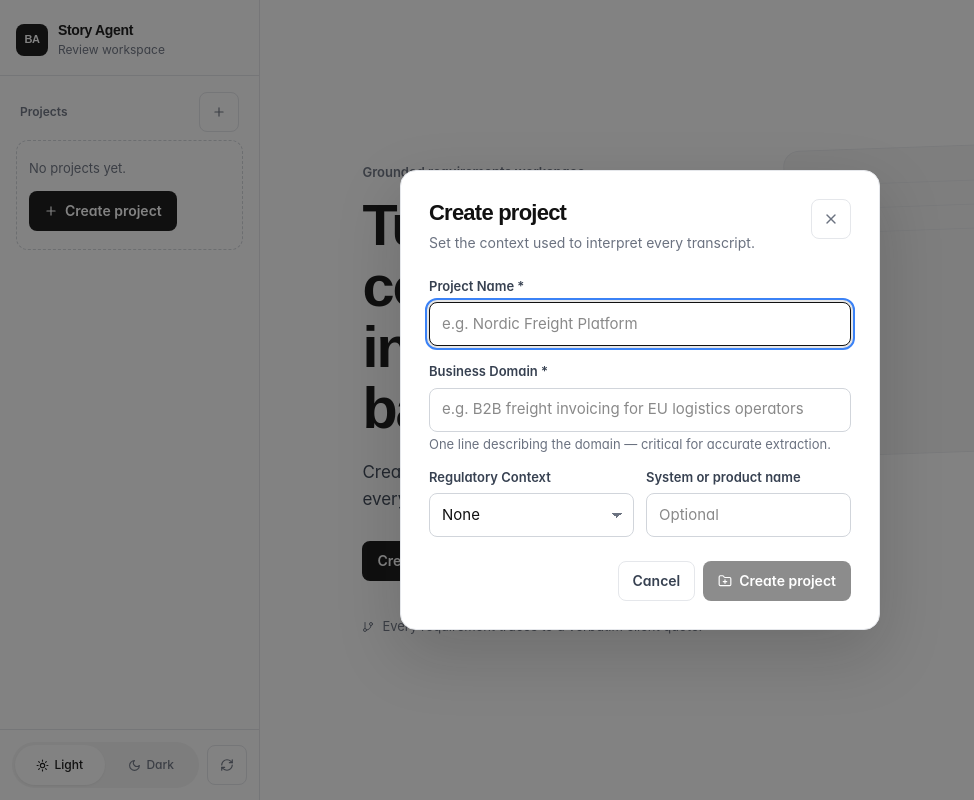
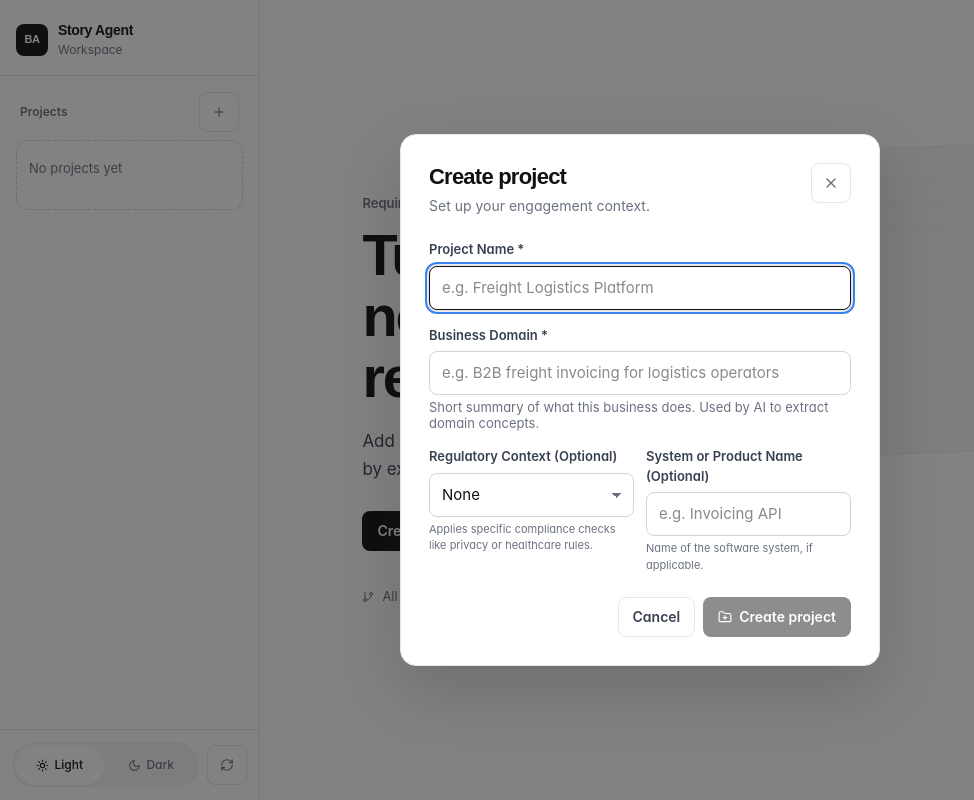
Before and after one commit to teransarathchandra/ba-story-agent, a React (Vite) app in the folder electron/: page / in a window 1280 px wide. Both pictures are taken after a click on the button 219 px from the left and 112 px from the top of the page. Shown: the whole page, without its empty margins (0-974 px from the left). Built offline with nearby package versions, Linux system fonts and the light colour scheme.

Commit message:
style(design): FINDING-009 — refine product language

```diff
--- a/electron/src/renderer/components/AnalyzeButton.tsx
+++ b/electron/src/renderer/components/AnalyzeButton.tsx
@@ -20,7 +20,7 @@ const STAGE_LABELS: Record<string, string> = {
   'stage4': 'Reconciling cross-session',
   'stage5': 'Synthesizing requirements',
   'stage6': 'Writing user stories',
-  'stage7': 'Running critique panel',
+  'stage7': 'Running AI reviewers',
   'stage8': 'Assembling results',
 }
 
@@ -78,7 +78,7 @@ export default function AnalyzeButton({ sessionId, sessionTitle, onComplete }: P
         style={{ width: '100%' }}
       >
         <Play size={14} />
-        Analyze with Claude
+        Analyze transcript
       </button>
     )
   }
@@ -90,7 +90,7 @@ export default function AnalyzeButton({ sessionId, sessionTitle, onComplete }: P
           <div className="flex items-center gap-2">
             <Loader size={12} className="animate-spin text-indigo-400" />
             <span className="font-medium text-indigo-300">
-              {currentStage ? (STAGE_LABELS[currentStage] ?? currentStage) : 'Starting…'}
+              {currentStage ? (STAGE_LABELS[currentStage] ?? currentStage) : 'Starting...'}
             </span>
           </div>
           <span className="text-slate-500">{progress}%</span>
@@ -147,7 +147,7 @@ export default function AnalyzeButton({ sessionId, sessionTitle, onComplete }: P
         </div>
         {(result.quarantineRate ?? 0) > 0 && (
           <div className="text-xs text-amber-400 bg-amber-500/10 border border-amber-500/20 rounded px-2 py-1">
-            Quarantine rate: {((result.quarantineRate ?? 0) * 100).toFixed(1)}% — check quarantine list.
+            Quarantine rate: {((result.quarantineRate ?? 0) * 100).toFixed(1)}%: check quarantine list.
           </div>
         )}
       </div>
--- a/electron/src/renderer/components/EvidencePanel.tsx
+++ b/electron/src/renderer/components/EvidencePanel.tsx
@@ -19,13 +19,11 @@ interface ClaimDetail {
 }
 
 function highlightQuoteInContext(context: string, quote: string): React.ReactNode[] {
-  // Find the quote within the context and wrap it in a highlight span
   const normalizedContext = context
   const normalizedQuote = quote.trim()
 
   const idx = normalizedContext.indexOf(normalizedQuote)
   if (idx < 0) {
-    // Quote not found in context (e.g. fuzzy-matched), show context with quote separately
     return [<span key="full">{context}</span>]
   }
 
@@ -136,17 +134,17 @@ export default function EvidencePanel({ claimId, onClose }: Props) {
               )}
             </div>
 
-            {/* Normalized statement */}
+            {/* Statement */}
             <div>
-              <div className="label mb-1.5">Normalized statement</div>
+              <div className="label mb-1.5">Statement</div>
               <p className="text-sm text-slate-200 leading-relaxed">{claim.statement}</p>
             </div>
 
             <div className="divider" />
 
-            {/* Verbatim quote */}
+            {/* Client quote */}
             <div>
-              <div className="label mb-2">Verbatim quote</div>
+              <div className="label mb-2">Client quote</div>
               <blockquote className="quote-text text-sm">
                 "{claim.quote}"
               </blockquote>
@@ -155,7 +153,7 @@ export default function EvidencePanel({ claimId, onClose }: Props) {
             {/* Transcript context with inline highlight */}
             {claim.context && (
               <div>
-                <div className="label mb-2">In context</div>
+                <div className="label mb-2">Transcript context</div>
                 <div
                   className="text-xs leading-relaxed p-3 rounded-lg"
                   style={{ background: 'rgba(0,0,0,0.25)', border: '1px solid var(--border-subtle)' }}
@@ -168,7 +166,7 @@ export default function EvidencePanel({ claimId, onClose }: Props) {
                   <span
                     style={{ width: 10, height: 10, display: 'inline-block', background: 'rgba(99,102,241,0.25)', borderRadius: 2 }}
                   />
-                  Highlighted: the exact quote from transcript
+                  Highlighted text shows quote in transcript context
                 </p>
               </div>
             )}
@@ -176,7 +174,7 @@ export default function EvidencePanel({ claimId, onClose }: Props) {
             {/* Position info */}
             {claim.charStart != null && (
               <div className="text-[10px] text-slate-600 border-t border-slate-800 pt-3">
-                Position in transcript: chars {claim.charStart}–{claim.charEnd}
+                Position in transcript: chars {claim.charStart} to {claim.charEnd}
               </div>
             )}
 
@@ -184,7 +182,7 @@ export default function EvidencePanel({ claimId, onClose }: Props) {
             {claim.status === 'quarantined' && (
               <div className="flex items-start gap-2 text-xs text-amber-400 bg-amber-500/10 border border-amber-500/20 rounded-lg px-3 py-2.5">
                 <AlertCircle size={13} className="flex-shrink-0 mt-0.5" />
-                <span>This claim was quarantined — its quote could not be matched to the transcript with ≥90% similarity. It is excluded from all output.</span>
+                <span>This claim was quarantined: quote could not be matched to transcript with 90% accuracy. Excluded from results.</span>
               </div>
             )}
           </>
--- a/electron/src/renderer/components/Layout.tsx
+++ b/electron/src/renderer/components/Layout.tsx
@@ -67,7 +67,7 @@ export default function Layout() {
         )}
       </main>
 
-      {/* Evidence panel — always visible once something is selected */}
+      {/* Evidence panel — visible when an item is selected */}
       <aside
         className="evidence-shell"
         style={{
@@ -104,10 +104,10 @@ function EmptyState({ onCreateProject }: { onCreateProject: () => void }) {
   return (
     <div className="workspace-empty">
       <div className="empty-content">
-        <div className="empty-kicker">Grounded requirements workspace</div>
-        <h1 className="empty-title">Turn client conversations into an auditable baseline.</h1>
+        <div className="empty-kicker">Requirements workspace</div>
+        <h1 className="empty-title">Turn client meeting notes into software requirements.</h1>
         <p className="empty-copy">
-          Create an engagement, add meeting transcripts, and review every requirement against its original evidence.
+          Add your meeting transcripts to extract requirements backed by exact client quotes.
         </p>
         <div className="empty-actions">
           <button className="btn btn-primary no-drag" onClick={onCreateProject}>
@@ -116,7 +116,7 @@ function EmptyState({ onCreateProject }: { onCreateProject: () => void }) {
         </div>
         <div className="principle-row">
           <GitBranch size={12} />
-          <span>Every requirement traces to a verbatim client quote.</span>
+          <span>All requirements link directly to what the client said in transcripts.</span>
         </div>
       </div>
     </div>
--- a/electron/src/renderer/components/ProjectCreate.tsx
+++ b/electron/src/renderer/components/ProjectCreate.tsx
@@ -8,10 +8,10 @@ interface Props {
 
 const REGULATORY_OPTIONS = [
   { value: 'none', label: 'None' },
-  { value: 'GDPR', label: 'GDPR' },
-  { value: 'HIPAA', label: 'HIPAA' },
-  { value: 'PCI-DSS', label: 'PCI-DSS' },
-  { value: 'SOC2', label: 'SOC 2' },
+  { value: 'GDPR', label: 'GDPR (EU Privacy)' },
+  { value: 'HIPAA', label: 'HIPAA (US Healthcare)' },
+  { value: 'PCI-DSS', label: 'PCI-DSS (Payments)' },
+  { value: 'SOC2', label: 'SOC 2 (Security)' },
 ]
 
 export default function ProjectCreate({ onCreated, onCancel }: Props) {
@@ -48,9 +48,9 @@ export default function ProjectCreate({ onCreated, onCancel }: Props) {
         <div className="flex items-start justify-between mb-6">
           <div>
             <h2 className="modal-title">Create project</h2>
-            <p className="modal-description">Set the context used to interpret every transcript.</p>
+            <p className="modal-description">Set up your engagement context.</p>
           </div>
-          <button onClick={onCancel} className="icon-button" aria-label="Close create project dialog">
+          <button onClick={onCancel} className="icon-button" aria-label="Close dialog">
             <X size={16} />
           </button>
         </div>
@@ -62,7 +62,7 @@ export default function ProjectCreate({ onCreated, onCancel }: Props) {
               className="input"
               value={name}
               onChange={e => setName(e.target.value)}
-              placeholder="e.g. Nordic Freight Platform"
+              placeholder="e.g. Freight Logistics Platform"
               autoFocus
               required
             />
@@ -74,31 +74,37 @@ export default function ProjectCreate({ onCreated, onCancel }: Props) {
               className="input"
               value={domain}
               onChange={e => setDomain(e.target.value)}
-              placeholder="e.g. B2B freight invoicing for EU logistics operators"
+              placeholder="e.g. B2B freight invoicing for logistics operators"
               required
             />
             <p className="text-xs text-slate-500 mt-1">
-              One line describing the domain — critical for accurate extraction.
+              Short summary of what this business does. Used by AI to extract domain concepts.
             </p>
           </div>
 
           <div className="grid grid-cols-2 gap-3">
             <div>
-              <label className="label">Regulatory Context</label>
+              <label className="label">Regulatory Context (Optional)</label>
               <select className="input" value={regulatory} onChange={e => setRegulatory(e.target.value)}>
                 {REGULATORY_OPTIONS.map(o => (
                   <option key={o.value} value={o.value}>{o.label}</option>
                 ))}
               </select>
+              <p className="text-[11px] text-slate-500 mt-1">
+                Applies specific compliance checks like privacy or healthcare rules.
+              </p>
             </div>
             <div>
-                <label className="label">System or product name</label>
+              <label className="label">System or Product Name (Optional)</label>
               <input
                 className="input"
                 value={systemName}
                 onChange={e => setSystemName(e.target.value)}
-                placeholder="Optional"
+                placeholder="e.g. Invoicing API"
               />
+              <p className="text-[11px] text-slate-500 mt-1">
+                Name of the software system, if applicable.
+              </p>
             </div>
           </div>
 
@@ -118,7 +124,7 @@ export default function ProjectCreate({ onCreated, onCancel }: Props) {
               disabled={loading || !name.trim() || !domain.trim()}
             >
               {loading ? <Loader size={14} className="animate-spin" /> : <FolderPlus size={14} />}
-              {loading ? 'Creating…' : 'Create project'}
+              {loading ? 'Creating...' : 'Create project'}
             </button>
           </div>
         </form>
--- a/electron/src/renderer/components/Sidebar.tsx
+++ b/electron/src/renderer/components/Sidebar.tsx
@@ -82,7 +82,7 @@ export default function Sidebar({
             <div className="brand-mark">BA</div>
             <div className="sidebar-copy">
               <div className="brand-title">Story Agent</div>
-              <div className="brand-subtitle">Review workspace</div>
+              <div className="brand-subtitle">Workspace</div>
             </div>
           </div>
         </div>
@@ -104,13 +104,7 @@ export default function Sidebar({
           <div className="space-y-0.5">
             {projects.length === 0 && (
               <div className="sidebar-empty">
-                <p className="sidebar-empty-copy">No projects yet.</p>
-                <button
-                  onClick={onCreateProject}
-                  className="btn btn-primary no-drag"
-                >
-                  <Plus size={14} /> <span className="sidebar-empty-copy">Create project</span>
-                </button>
+                <p className="sidebar-empty-copy">No projects yet</p>
               </div>
             )}
 
```
Also changed, not shown: electron/src/renderer/components/AssumptionsTab.tsx (+10 -11 lines), electron/src/renderer/components/QuestionsTab.tsx (+7 -7 lines), electron/src/renderer/components/RecommendationsTab.tsx (+5 -5 lines), electron/src/renderer/components/RequirementsTab.tsx (+7 -7 lines).
